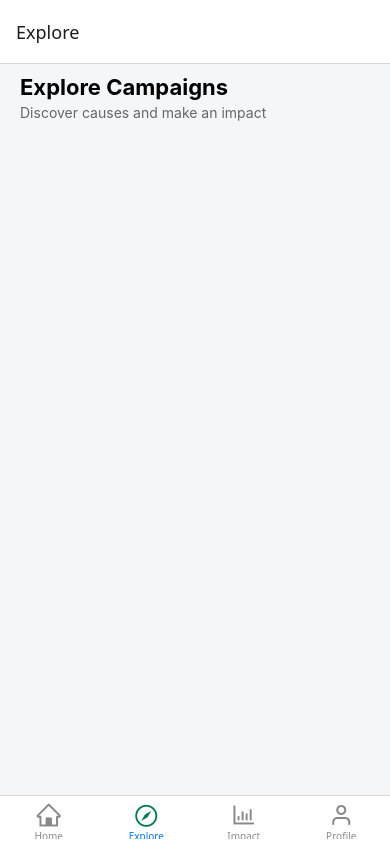
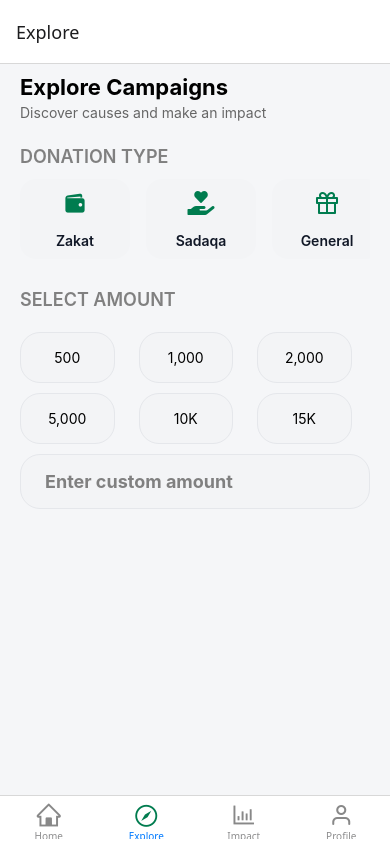
Before and after one commit to ambujvashistha/impact-tracking-app, a React Native app: screen /Explore in a window 390 px wide. Built offline with nearby package versions, Linux system fonts and the light colour scheme.

Commit message:
stylized donation and amount section on DonateScreen

```diff
--- a/src/screens/donateScreen.js
+++ b/src/screens/donateScreen.js
@@ -18,9 +18,9 @@ export default function QuickDonation() {
 
         <View style={styles.donationOptions}>
           <ScrollView
-            horizontal
+            horizontal={true}
             showsHorizontalScrollIndicator={false}
-            contentContainerStyle={{ gap: 16 }}
+            style={styles.scrollView}
           >
             <TouchableOpacity style={styles.donateButton}>
               <Entypo name="wallet" size={24} color="#007c4f" />
@@ -45,6 +45,11 @@ export default function QuickDonation() {
               <FontAwesome5 name="star-of-life" size={24} color="#007c4f" />
               <Text style={styles.donateButtonText}>Relief</Text>
             </TouchableOpacity>
+
+            <TouchableOpacity style={styles.donateButton}>
+              <FontAwesome5 name="heart" size={24} color="#007c4f" />
+              <Text style={styles.donateButtonText}>Lillah</Text>
+            </TouchableOpacity>
           </ScrollView>
         </View>
       </View>
@@ -66,7 +71,6 @@ export default function QuickDonation() {
           </TouchableOpacity>
         </View>
 
-
         <View style={styles.amountRow}>
           <TouchableOpacity style={styles.amountButton}>
             <Text style={styles.amountValue}>5,000</Text>
@@ -78,6 +82,12 @@ export default function QuickDonation() {
 
           <TouchableOpacity style={styles.amountButton}>
             <Text style={styles.amountValue}>15K</Text>
+          </TouchableOpacity>
+        </View>
+
+        <View style={styles.amountRow}>
+          <TouchableOpacity style={styles.customAmountButton}>
+            <Text style={styles.customAmountButtonText}>Enter custom amount</Text>
           </TouchableOpacity>
         </View>
       </View>
@@ -95,26 +105,28 @@ const styles = StyleSheet.create({
     marginBottom: 20,
     color: "#1f2937",
   },
-  donationOptions: {},
+  donationOptions: {
+    display: "flex",
+    flexDirection: "row",
+    gap: 16,
+  },
   row: {
     flexDirection: "row",
     justifyContent: "space-between",
     marginBottom: 20,
   },
   donateButton: {
-    width: "30%",
+    width: 110,
+    height: 80,
     backgroundColor: "#f3f4f6",
-    borderRadius: 20,
-    paddingVertical: 28,
-    display: "flex",
+    borderRadius: 16,
     alignItems: "center",
     justifyContent: "center",
-    borderWidth: 1,
-    borderColor: "#e5e7eb",
+    marginRight: 16,
   },
   donateButtonText: {
     marginTop: 16,
-    fontSize: 18,
+    fontSize: 14,
     fontWeight: "600",
     color: "#111827",
   },
@@ -156,9 +168,29 @@ const styles = StyleSheet.create({
   amountSection: {
     paddingHorizontal: 20,
     gap: 10,
-  },amountRow: {
+  },
+  amountRow: {
     flexDirection: "row",
     flexWrap: "wrap",
     gap: 12,
   },
+  scrollView: {
+    paddingBottom: 10,
+  },
+  customAmountButton: {
+    width: "100%",
+    backgroundColor: "#f3f4f6",
+    borderRadius: 20,
+    paddingVertical: 16,
+    paddingHorizontal: 24,
+    display: "flex",
+    alignItems: "start",
+    justifyContent: "center",
+    borderWidth: 1,
+    borderColor: "#e5e7eb",
+  },customAmountButtonText: {
+    fontSize: 18,
+    fontWeight: "700",
+    color: "gray",
+  },
 });
--- a/src/screens/exploreScreen.js
+++ b/src/screens/exploreScreen.js
@@ -10,7 +10,7 @@ export default function ExploreScreen() {
         <Text style={styles.subtitle}>Discover causes and make an impact</Text>
       </View>
 
-      {/* <DonateScreen/> */}
+      <DonateScreen/>
       <View style={styles.listContainer}></View>
     </View>
   );
```
